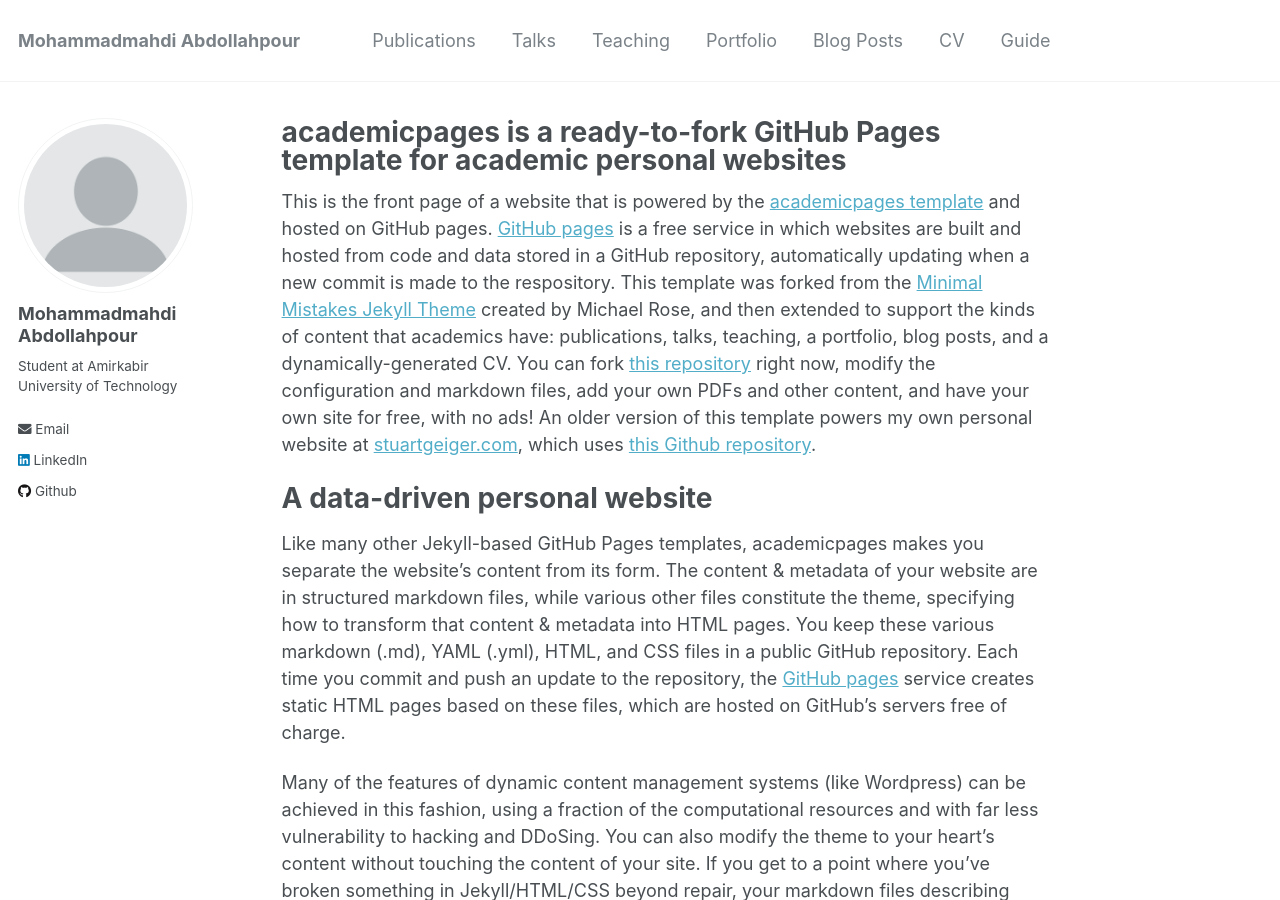
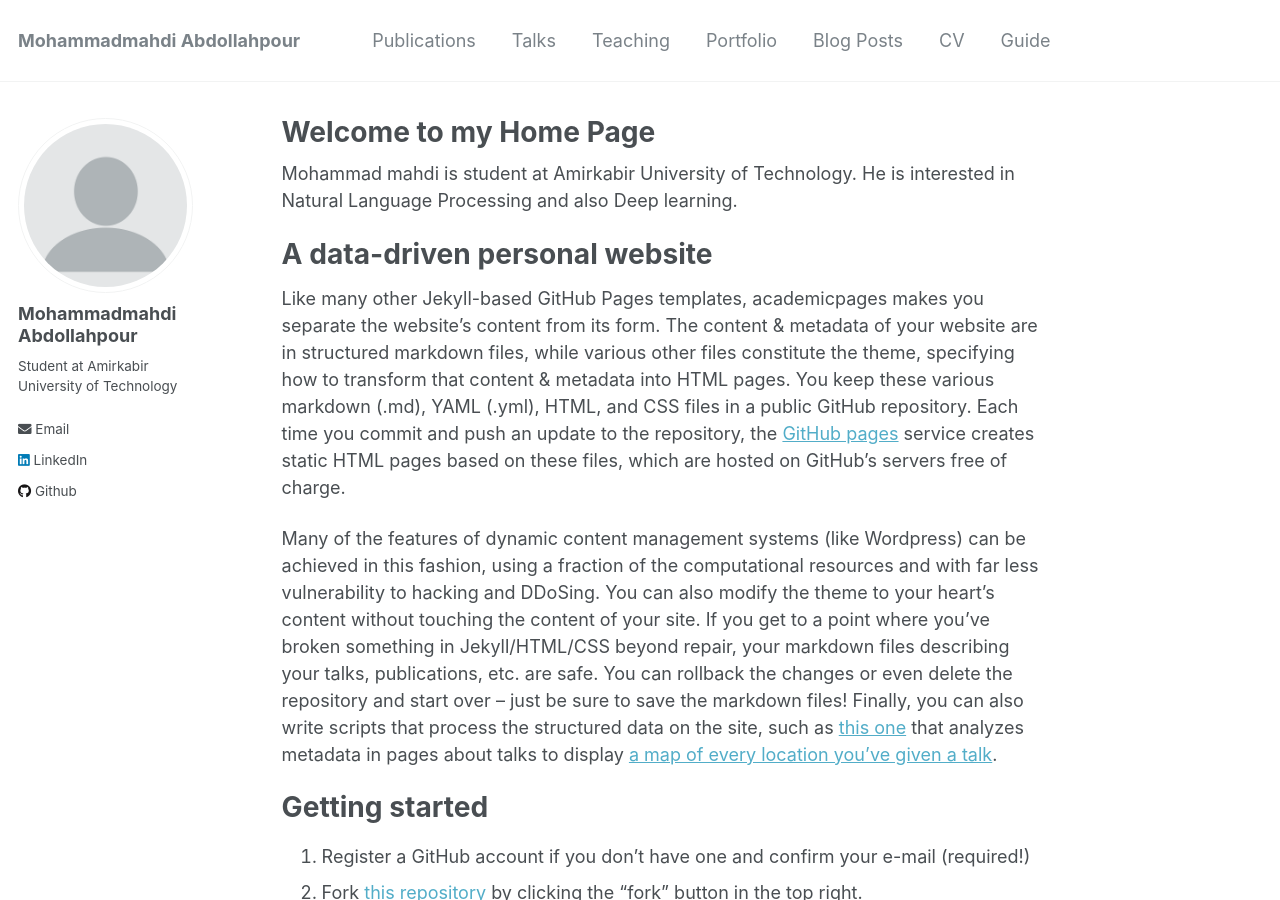
Before and after one commit to mahdiabdollahpour/mahdiabdollahpour.github.io, a Jekyll site: the page built from _pages/about.md, in a window 1280 px wide and 900 px high. Built offline with Jekyll 4.4.1, drawn with Linux system fonts in a browser that asks for light colours.

Commit message:
about me updated

```diff
--- a/_pages/about.md
+++ b/_pages/about.md
@@ -1,6 +1,6 @@
 ---
 permalink: /
-title: "academicpages is a ready-to-fork GitHub Pages template for academic personal websites"
+title: "Welcome to my Home Page"
 excerpt: "About me"
 author_profile: true
 redirect_from:
@@ -8,7 +8,8 @@ redirect_from:
   - /about.html
 ---
 
-This is the front page of a website that is powered by the [academicpages template](https://github.com/academicpages/academicpages.github.io) and hosted on GitHub pages. [GitHub pages](https://pages.github.com) is a free service in which websites are built and hosted from code and data stored in a GitHub repository, automatically updating when a new commit is made to the respository. This template was forked from the [Minimal Mistakes Jekyll Theme](https://mmistakes.github.io/minimal-mistakes/) created by Michael Rose, and then extended to support the kinds of content that academics have: publications, talks, teaching, a portfolio, blog posts, and a dynamically-generated CV. You can fork [this repository](https://github.com/academicpages/academicpages.github.io) right now, modify the configuration and markdown files, add your own PDFs and other content, and have your own site for free, with no ads! An older version of this template powers my own personal website at [stuartgeiger.com](http://stuartgeiger.com), which uses [this Github repository](https://github.com/staeiou/staeiou.github.io).
+Mohammad mahdi is student at Amirkabir University of Technology. He is interested in Natural Language Processing and also Deep learning.
+
 
 A data-driven personal website
 ======
```
